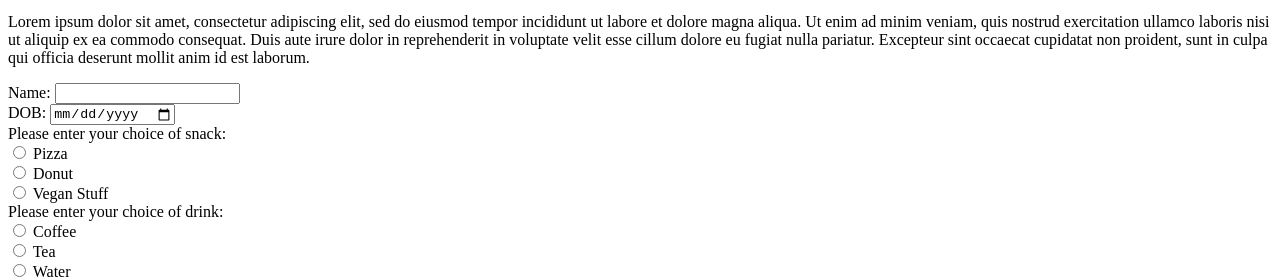
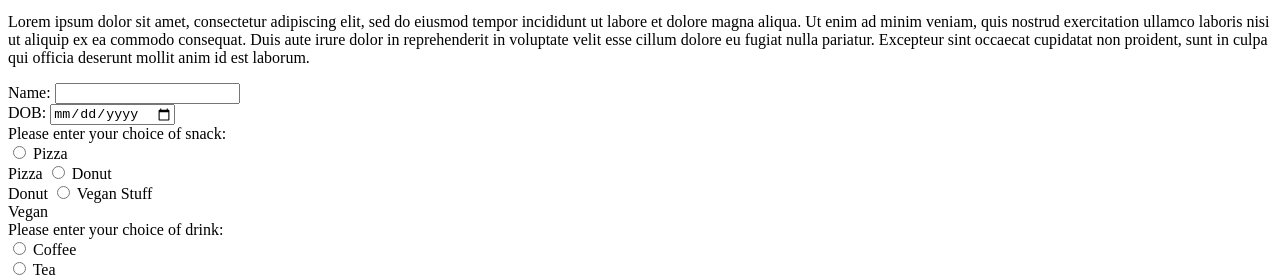
Before and after one commit to andy-engel/andy-engel.github.io, a plain HTML site: page ICE_1/ICE_1.html in a window 1280 px wide. Shown: the part 857-1135 px from the top of the page. Drawn offline with Linux system fonts and the light colour scheme.

Commit message:
added "labels" to the food form

```diff
--- a/ICE_1/ICE_1.html
+++ b/ICE_1/ICE_1.html
@@ -1,5 +1,6 @@
 <!DOCTYPE html>
 <html lang="en">
+
 <head>
   <meta charset="utf-8">
   <title>Andy Engel</title>
@@ -9,12 +10,15 @@
     }
   </style>
 </head>
+
 <body>
   <h1>Andy Engel</h1>
   <nav>
     <ul>
-				<li><a href="index.html">Blake</a></li> <!-- need link -->
-				<li><a href="index.html">Andy</a></li> <!-- need link -->
+      <li><a href="index.html">Blake</a></li>
+      <!-- need link -->
+      <li><a href="index.html">Andy</a></li>
+      <!-- need link -->
     </ul>
   </nav>
   <section>
@@ -22,22 +26,27 @@
     <img src="ice_1_chicken.jpg" alt="this is image #2, local">
     <img src="https://twistedsifter.files.wordpress.com/2014/07/banksy-84.jpg?w=800&h=600" alt="this is image #3, not local">
 
-			<p>Lorem ipsum dolor sit amet, consectetur adipiscing elit, sed do eiusmod tempor incididunt ut labore et dolore magna aliqua. Ut enim ad minim veniam, quis nostrud exercitation ullamco laboris nisi ut aliquip ex ea commodo consequat. Duis aute irure dolor in reprehenderit in voluptate velit esse cillum dolore eu fugiat nulla pariatur. Excepteur sint occaecat cupidatat non proident, sunt in culpa qui officia deserunt mollit anim id est laborum.</p>
+    <p>Lorem ipsum dolor sit amet, consectetur adipiscing elit, sed do eiusmod tempor incididunt ut labore et dolore magna aliqua. Ut enim ad minim veniam, quis nostrud exercitation ullamco laboris nisi ut aliquip ex ea commodo consequat. Duis aute irure
+      dolor in reprehenderit in voluptate velit esse cillum dolore eu fugiat nulla pariatur. Excepteur sint occaecat cupidatat non proident, sunt in culpa qui officia deserunt mollit anim id est laborum.</p>
 
-			<p>Lorem ipsum dolor sit amet, consectetur adipiscing elit, sed do eiusmod tempor incididunt ut labore et dolore magna aliqua. Ut enim ad minim veniam, quis nostrud exercitation ullamco laboris nisi ut aliquip ex ea commodo consequat. Duis aute irure dolor in reprehenderit in voluptate velit esse cillum dolore eu fugiat nulla pariatur. Excepteur sint occaecat cupidatat non proident, sunt in culpa qui officia deserunt mollit anim id est laborum.</p>
+    <p>Lorem ipsum dolor sit amet, consectetur adipiscing elit, sed do eiusmod tempor incididunt ut labore et dolore magna aliqua. Ut enim ad minim veniam, quis nostrud exercitation ullamco laboris nisi ut aliquip ex ea commodo consequat. Duis aute irure
+      dolor in reprehenderit in voluptate velit esse cillum dolore eu fugiat nulla pariatur. Excepteur sint occaecat cupidatat non proident, sunt in culpa qui officia deserunt mollit anim id est laborum.</p>
 
     <form>
       Name:
-				<input type="text" name="name" id = "name"></label><br>
+      <input type="text" name="name" id="name"></label><br>
       <label for="dob">DOB:</label>
-				<input type="date" name="DOB" id = "dob"><br>
+      <input type="date" name="DOB" id="dob"><br>
     </form>
 
     <form>
       Please enter your choice of snack:<br>
       <input type="radio" name="snack" value="pizza"> Pizza<br>
+      <label for="pizza">Pizza</label>
       <input type="radio" name="snack" value="donut"> Donut<br>
+      <label for="donut">Donut</label>
       <input type="radio" name="snack" value="vegan"> Vegan Stuff<br>
+      <label for="vegan">Vegan</label>
     </form>
 
     <form>
```
Lines whose indentation alone changed are shown as unchanged.
